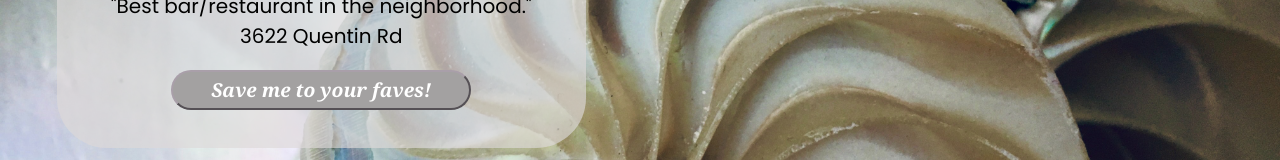
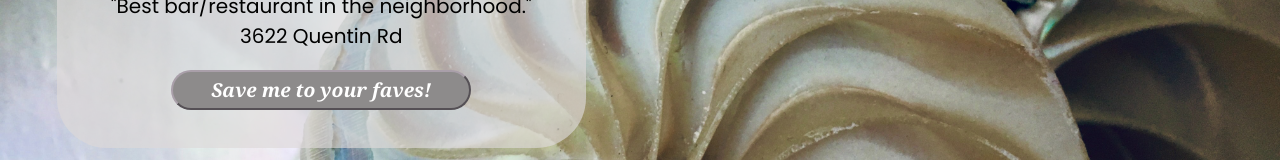
Before and after one commit to NotNanetteKaye/FullStack-capstone2022, a React (Create React App) app in the folder frontend/: page /food in a window 1280 px wide. In both pictures the pointer is over the button 321 px from the left and 549 px from the top of the page. Shown: the part 460-620 px from the top of the page. Built offline with nearby package versions, Linux system fonts and the light colour scheme.

Commit message:
Updated button in BusinessPresenter.css

```diff
--- a/frontend/src/components/BusinessPresenter/BusinessPresenter.css
+++ b/frontend/src/components/BusinessPresenter/BusinessPresenter.css
@@ -36,3 +36,9 @@ div .business {
     border-color: #A99FA9;
     color: white;
 }
+
+.business button:hover {
+    cursor: pointer;
+    color: white;
+    background-color: #8d8b8b;
+  }
```
